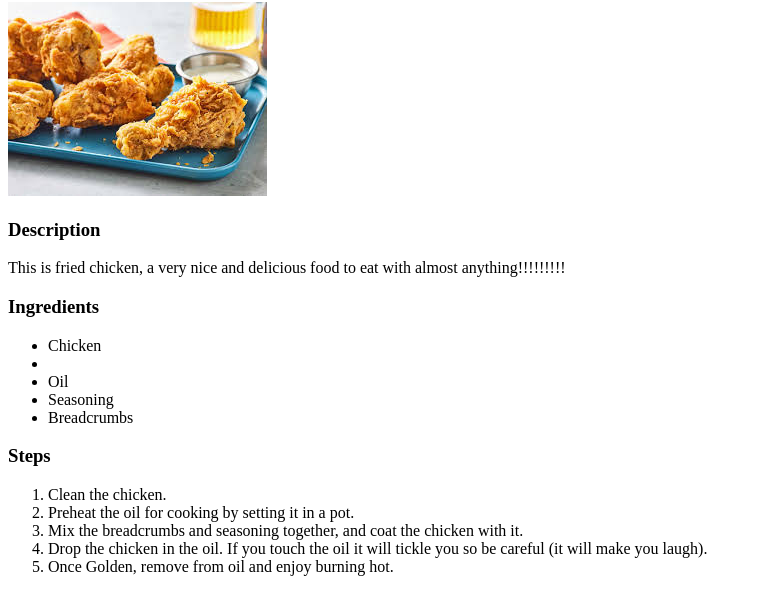
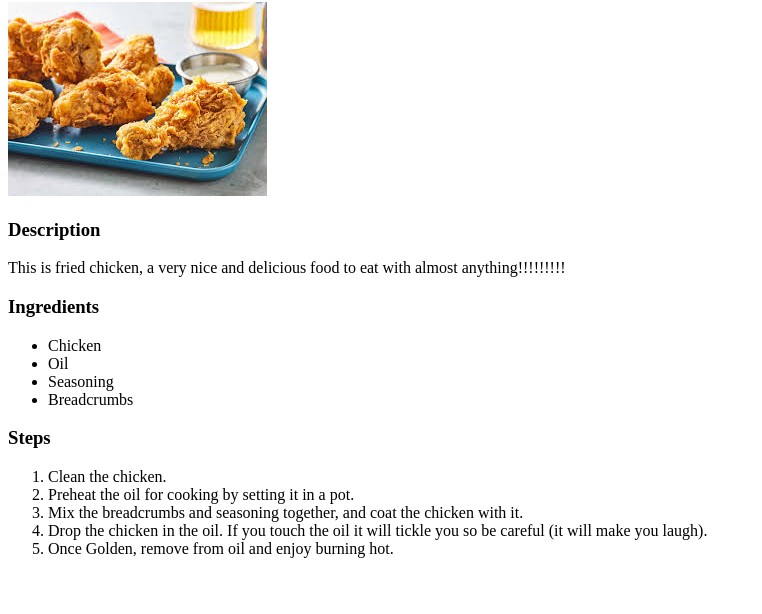
Before and after one commit to Makster20/odin-recipes, a plain HTML site: page recipes/friedchicken.html in a window 1280 px wide. Shown: the part 78-692 px from the top of the page, without its empty margins (0-762 px from the left). Drawn offline with Linux system fonts and the light colour scheme.

Commit message:
fix the li tags not closing properly

```diff
--- a/recipes/friedchicken.html
+++ b/recipes/friedchicken.html
@@ -15,7 +15,7 @@
 
     <h3>Ingredients</h3>
     <ul>
-        <li>Chicken<li>
+        <li>Chicken</li>
         <li>Oil</li>
         <li>Seasoning</li>
         <li>Breadcrumbs</li>
```
Also changed, not shown: recipes/fries.html (+1 -1 lines).
